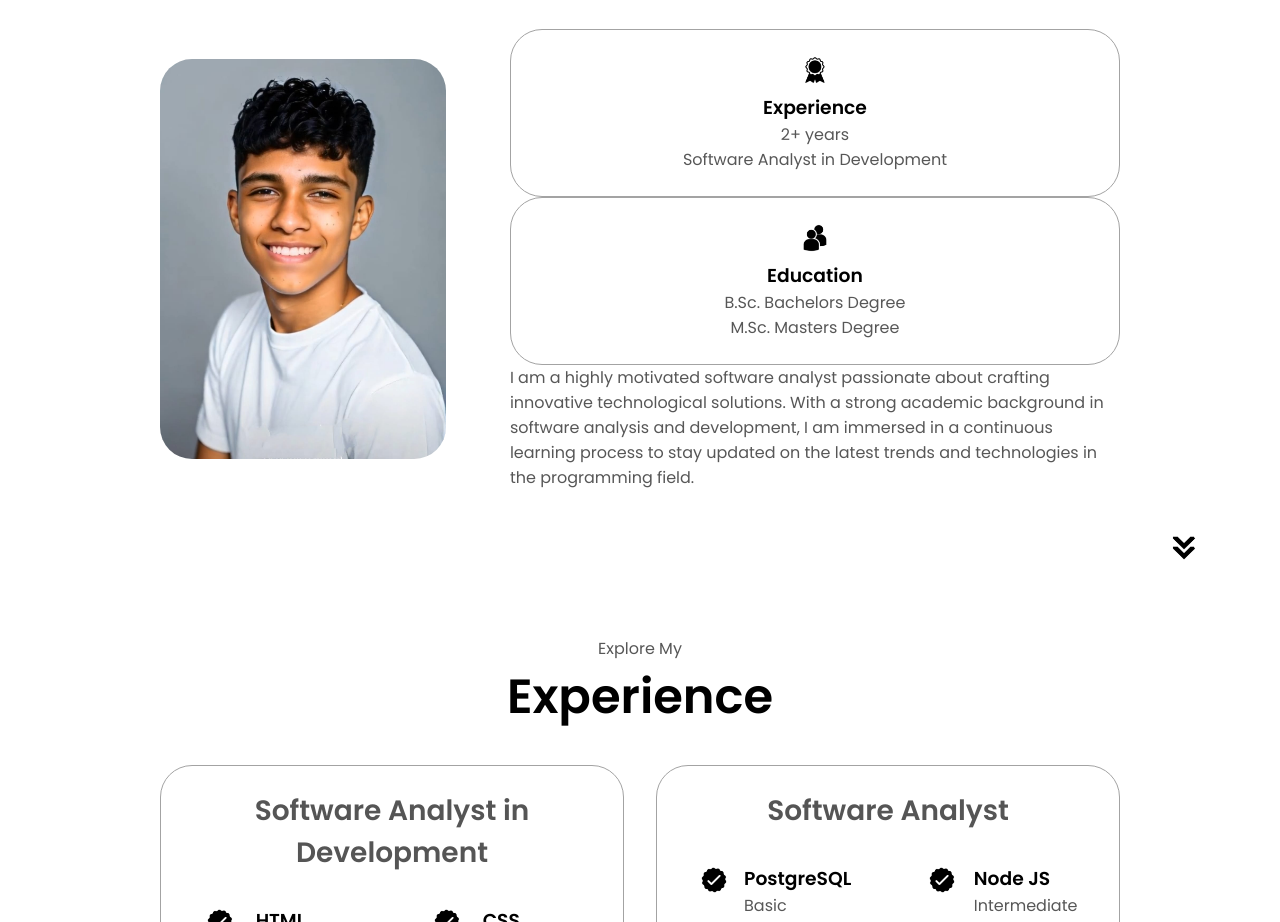
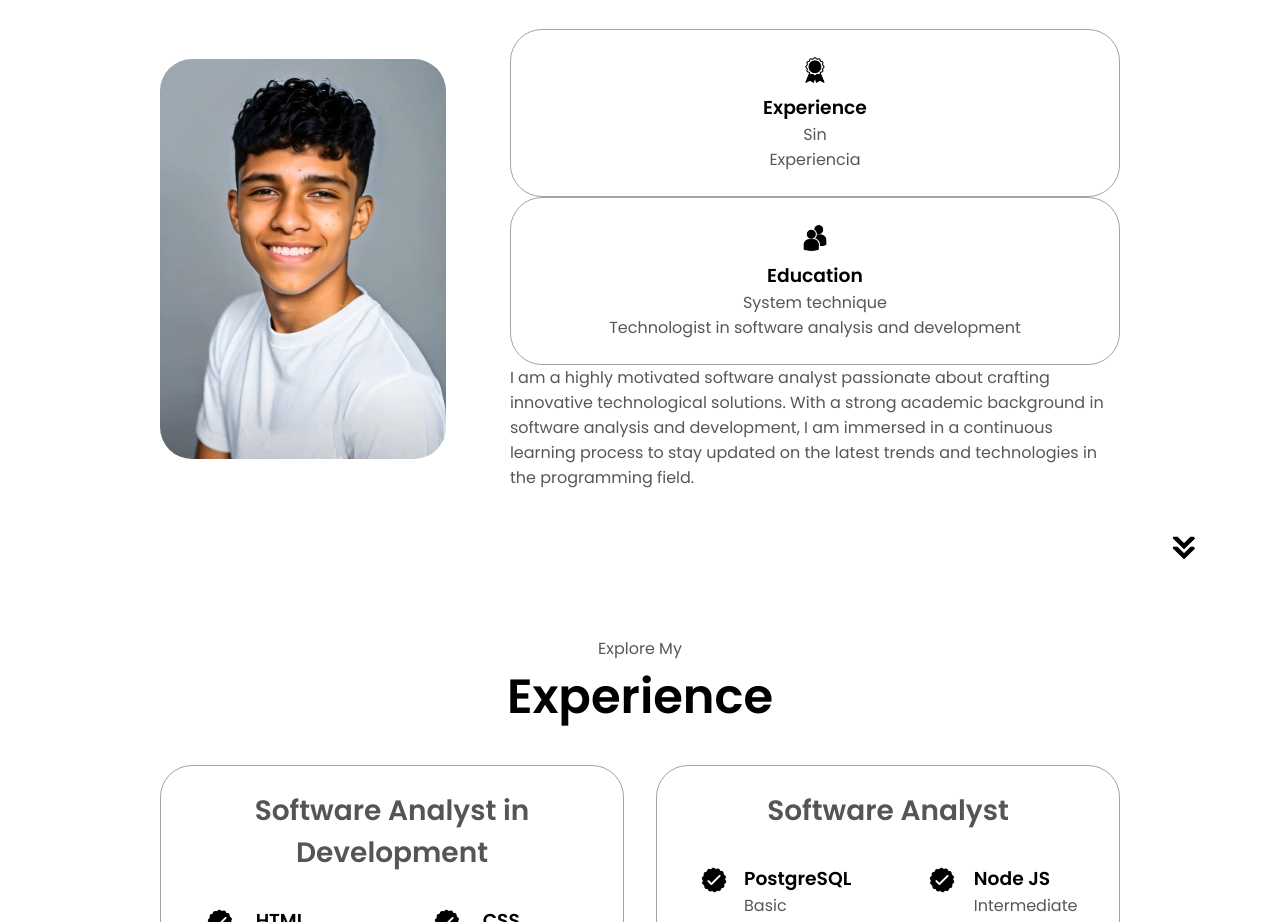
Before and after one commit to Privacy1002/portafolio_html, a plain HTML site: page index.html in a window 1280 px wide. Shown: the part 1060-1982 px from the top of the page. Drawn offline with Linux system fonts and the light colour scheme.

Commit message:
Update index.html

```diff
--- a/index.html
+++ b/index.html
@@ -91,7 +91,7 @@
                          class="icon"
                          />
                         <h3>Experience</h3>
-                        <p>2+ years <br /> Software Analyst in Development</p>
+                        <p>Sin <br /> Experiencia</p>
                     </div>
                     <div class="details-container">
                         <img
@@ -100,7 +100,7 @@
                          class="icon"
                          />
                         <h3>Education</h3>
-                        <p>B.Sc. Bachelors Degree<br />M.Sc. Masters Degree</p>
+                        <p>System technique<br />Technologist in software analysis and development</p>
                 </div>
             </div>
                 <div class="text-container">
```
